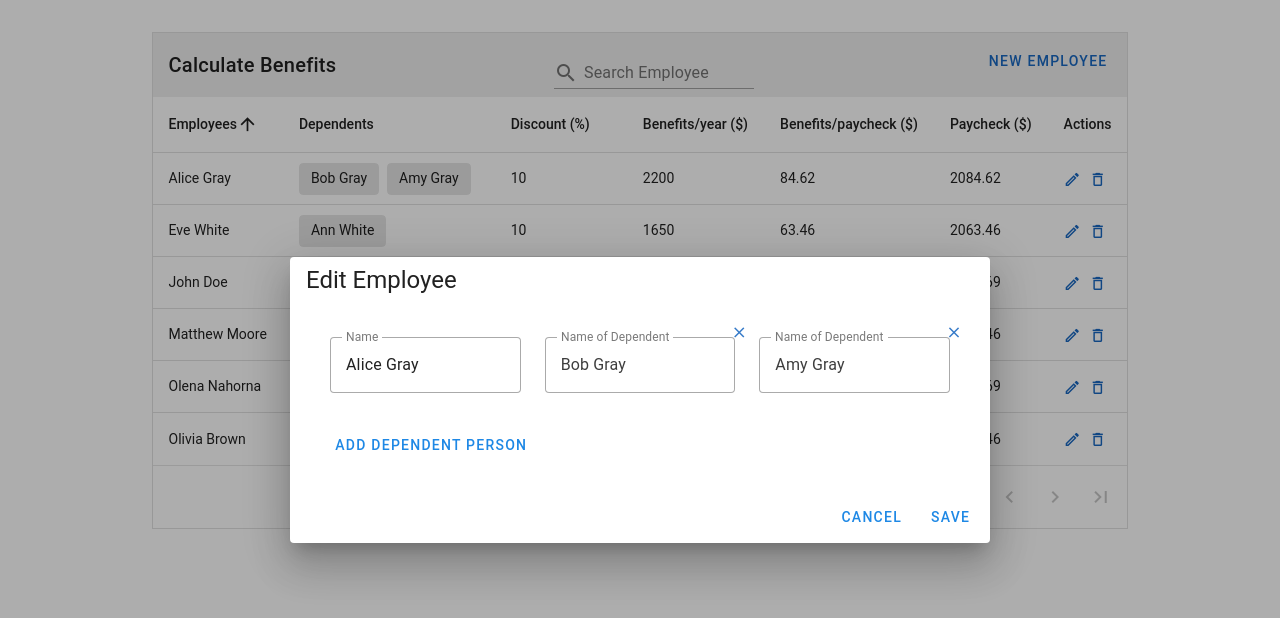
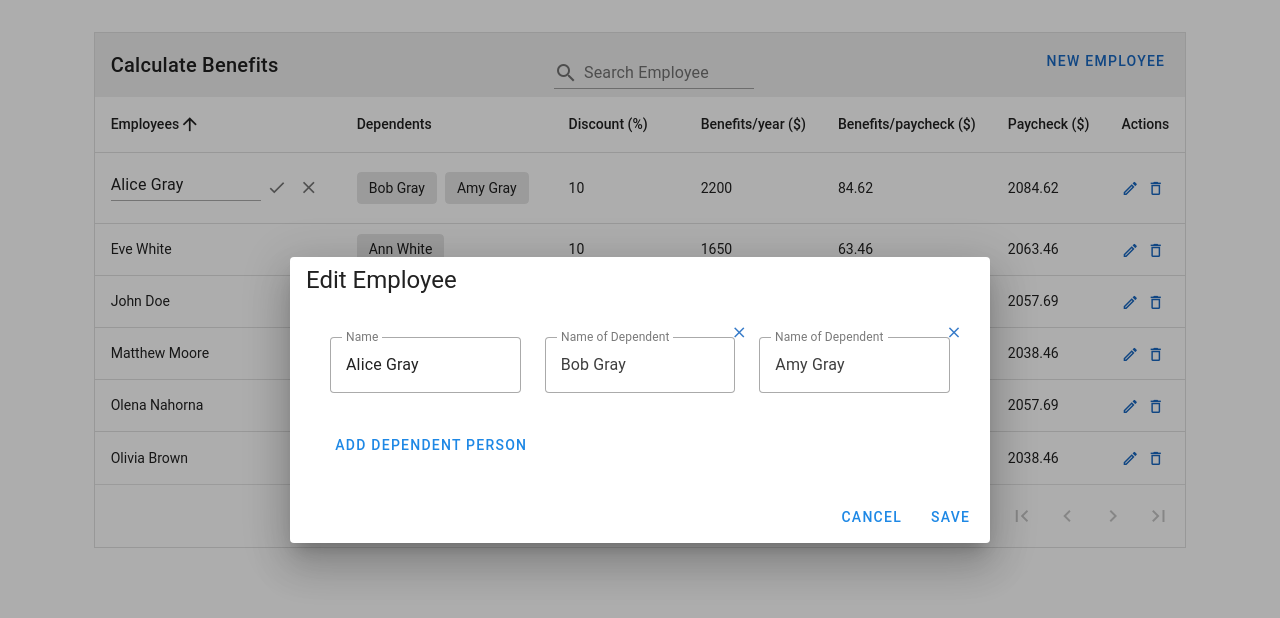
Before and after one commit to AlenkaNahorna/paylocity, a Vue app: page / in a window 1280 px wide. Both pictures are taken after a click on the button 1072 px from the left and 179 px from the top of the page. Shown: the top 618 px of the page. Built offline with nearby package versions, Linux system fonts and the light colour scheme.

Commit message:
feat: edit name by click

```diff
--- a/src/components/EmployeesTable.vue
+++ b/src/components/EmployeesTable.vue
@@ -107,6 +107,29 @@
       </v-toolbar>
     </template>
 
+    <template #[`item.name`]="{ item }">
+      <span v-if="item.id === editedEmployee.id" class="d-flex align-center">
+        <v-text-field
+          width="150"
+          v-model="editedEmployee.name"
+          variant="underlined"
+          color="primary"
+          @keydown.enter.stop="save"
+          @keydown.esc="close"
+          @input.stop
+          @click.stop
+          @focus.stop
+        ></v-text-field>
+        <v-btn icon size="x-small" variant="plain">
+          <v-icon @click="save" size="x-large"> mdi-check </v-icon>
+        </v-btn>
+        <v-btn icon size="x-small" variant="plain">
+          <v-icon @click="close" size="x-large"> mdi-close </v-icon>
+        </v-btn>
+      </span>
+      <span v-else @click="handleEditEmployeeName(item)">{{ item.name }} </span>
+    </template>
+
     <template #[`item.dependents`]="{ item }">
       <v-chip v-for="dependent in item.dependents" :key="dependent.id" class="me-2" label>
         {{ dependent.name }}
@@ -160,11 +183,13 @@ export default {
     ],
     editedIndex: -1,
     editedEmployee: {
+      id: '',
       name: '',
       dependents: []
     },
 
     defaultEmployee: {
+      id: '',
       name: '',
       dependents: []
     },
@@ -243,6 +268,11 @@ export default {
       this.dialog = true
     },
 
+    handleEditEmployeeName(item) {
+      this.editedIndex = this.employees.indexOf(item)
+      this.editedEmployee = Object.assign({}, item)
+    },
+
     handleDeleteEmployee(item) {
       this.editedIndex = this.employees.indexOf(item)
       this.editedEmployee = Object.assign({}, item)
```
